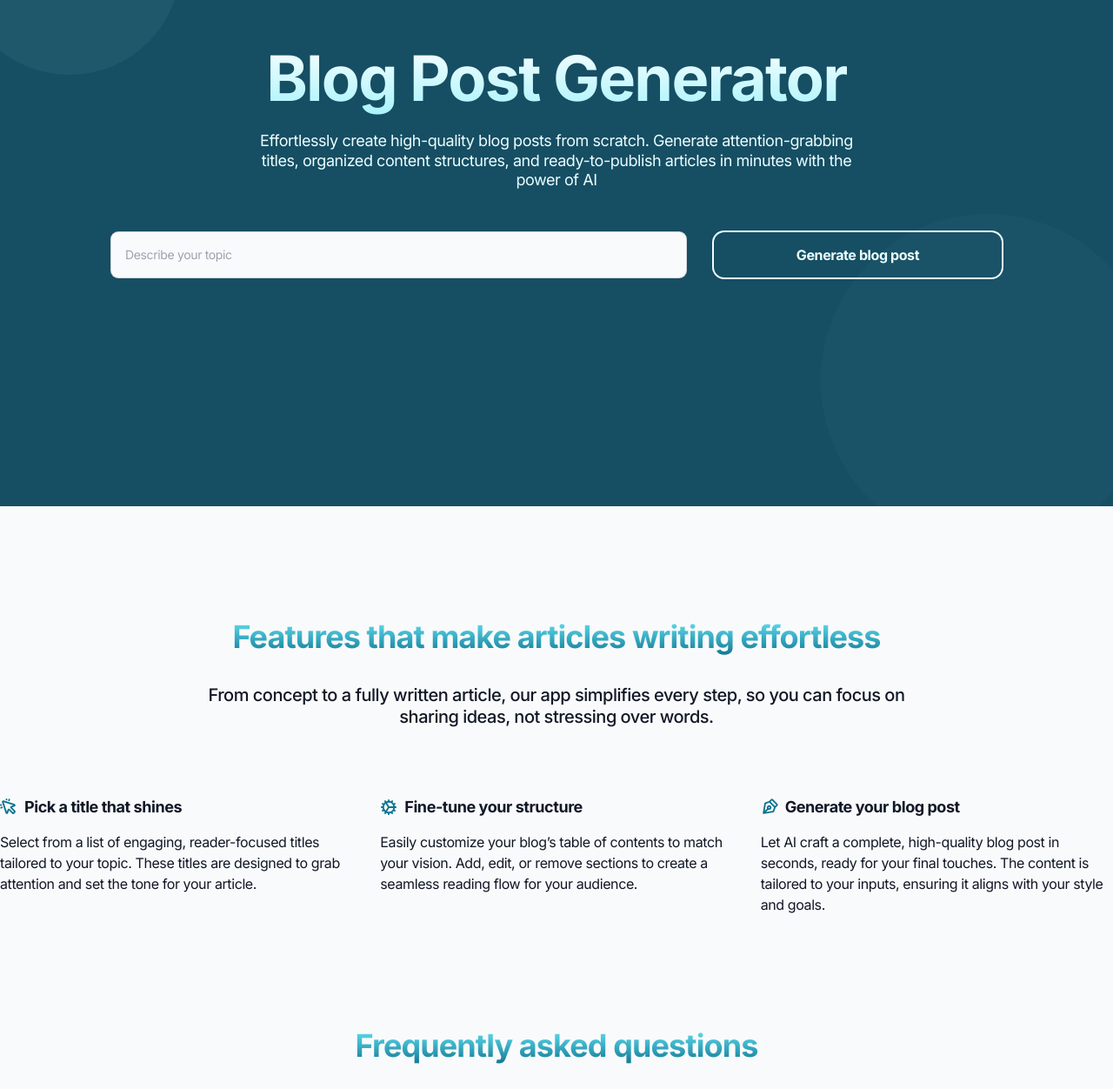
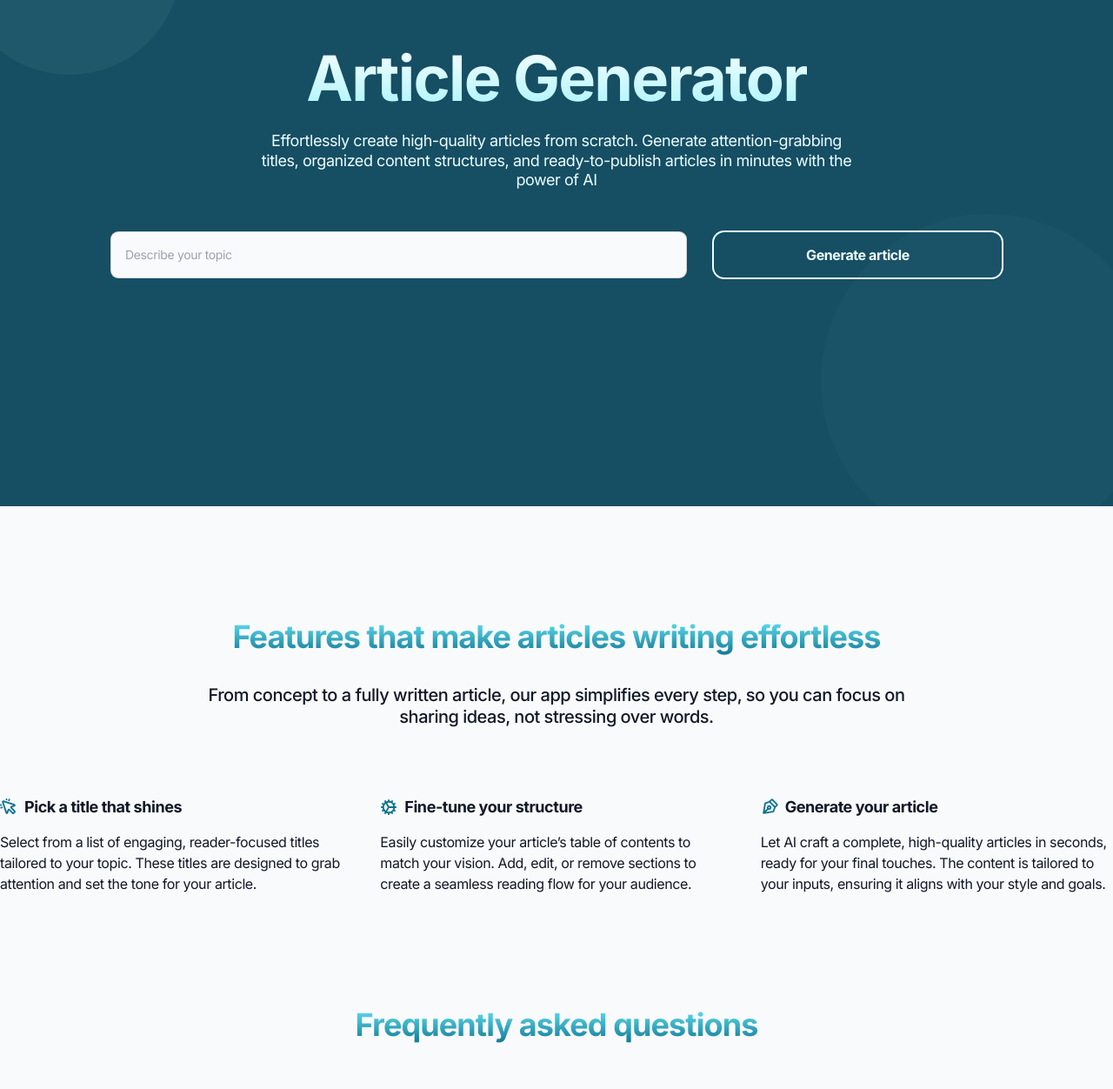
Before and after one commit to jean1591/blog-post-generator, a Next.js app: page / in a window 1280 px wide. Shown: the part 218-1470 px from the top of the page at 87% size. Built offline with nearby package versions, Linux system fonts and the light colour scheme.

Commit message:
refactor: rename blog post to article

```diff
--- a/src/app/(public)/(landing)/components/Faq.tsx
+++ b/src/app/(public)/(landing)/components/Faq.tsx
@@ -44,7 +44,7 @@ export const Faq = () => {
   const [activeIndex, setActiveIndex] = useState(0)
 
   return (
-    <div className="mx-auto w-full max-w-7xl space-y-20 px-4 md:px-0">
+    <div className="mx-auto w-full max-w-7xl space-y-20 px-4 lg:px-0">
       <h2 className="bg-gradient-to-t from-cyan-700 to-cyan-300 bg-clip-text text-center text-4xl font-bold leading-tight tracking-tight text-transparent">
         Frequently asked questions
       </h2>
--- a/src/app/(public)/(landing)/components/Features.tsx
+++ b/src/app/(public)/(landing)/components/Features.tsx
@@ -11,19 +11,19 @@ const features = [
     icon: PiGearFineBold,
     title: 'Fine-tune your structure',
     description:
-      'Easily customize your blog’s table of contents to match your vision. Add, edit, or remove sections to create a seamless reading flow for your audience.',
+      'Easily customize your article’s table of contents to match your vision. Add, edit, or remove sections to create a seamless reading flow for your audience.',
   },
   {
     icon: PiPenNibBold,
-    title: 'Generate your blog post',
+    title: 'Generate your article',
     description:
-      'Let AI craft a complete, high-quality blog post in seconds, ready for your final touches. The content is tailored to your inputs, ensuring it aligns with your style and goals.',
+      'Let AI craft a complete, high-quality articles in seconds, ready for your final touches. The content is tailored to your inputs, ensuring it aligns with your style and goals.',
   },
 ]
 
 export const Features = () => {
   return (
-    <div className="mx-auto w-full max-w-7xl space-y-20 px-4 md:px-0">
+    <div className="mx-auto w-full max-w-7xl space-y-20 px-4 lg:px-0">
       <div className="space-y-8">
         <h2 className="bg-gradient-to-t from-cyan-700 to-cyan-300 bg-clip-text text-center text-4xl font-bold leading-tight tracking-tight text-transparent">
           Features that make articles writing effortless
--- a/src/app/(public)/(landing)/components/Hero.tsx
+++ b/src/app/(public)/(landing)/components/Hero.tsx
@@ -13,11 +13,11 @@ export const Hero = () => {
 
       <div className="relative mx-auto flex h-screen w-full max-w-5xl flex-1 flex-col items-center justify-center space-y-4 px-4 py-24 md:px-0">
         <h1 className="inline-block bg-gradient-to-t from-cyan-200 to-white bg-clip-text text-7xl font-bold leading-tight tracking-tight text-transparent">
-          Blog Post Generator
+          Article Generator
         </h1>
 
         <p className="w-full text-center text-lg leading-tight tracking-tight text-cyan-50 md:w-2/3">
-          Effortlessly create high-quality blog posts from scratch. Generate
+          Effortlessly create high-quality articles from scratch. Generate
           attention-grabbing titles, organized content structures, and
           ready-to-publish articles in minutes with the power of AI
         </p>
--- a/src/app/(public)/(landing)/components/TopicInput.tsx
+++ b/src/app/(public)/(landing)/components/TopicInput.tsx
@@ -23,7 +23,7 @@ export const TopicInput = () => {
         className="block w-full rounded-xl p-4 text-center font-bold leading-tight tracking-tight text-cyan-50 ring-2 ring-cyan-50 transition-colors duration-500 ease-in-out hover:bg-cyan-800 md:w-1/3"
         href="/generate"
       >
-        Generate blog post
+        Generate article
       </Link>
     </div>
   )
--- a/src/app/(public)/generate/components/Ideas.tsx
+++ b/src/app/(public)/generate/components/Ideas.tsx
@@ -147,7 +147,7 @@ const TitleIdeas = () => {
             >
               <div className="space-y-2">
                 <p className="animate-pulse bg-gray-300 font-medium leading-tight tracking-tight text-gray-300">
-                  Blog post title idea Blog post title idea #{index + 1}
+                  Article title idea Article title idea #{index + 1}
                 </p>
                 <p className="font-light text-gray-500">
                   Title idea #{index + 1}
--- a/src/app/(public)/generate/page.tsx
+++ b/src/app/(public)/generate/page.tsx
@@ -1,7 +1,18 @@
 import { Footer } from '../components/Footer'
+import { Metadata } from 'next'
 import { Navbar } from '../components/Navbar'
 import { SelectedTab } from './components/SelectedTab'
 import { TabSelector } from './components/TabSelector'
+import { metadata } from '@/app/layout'
+
+export async function generateMetadata(): Promise<Metadata> {
+  return {
+    ...metadata,
+    alternates: {
+      canonical: 'https://article-generator.jeanrobertou.com/generate',
+    },
+  }
+}
 
 export default function Generate() {
   return (
--- a/src/app/api/generate/post/route.ts
+++ b/src/app/api/generate/post/route.ts
@@ -30,7 +30,7 @@ export async function POST(request: NextRequest): Promise<NextResponse> {
     JSON.stringify({ title, toc }, null, 2)
   )
 
-  const prompt = `Generate a blog post of around 1500 words regarding '${title}'. The post should have the following structure:
+  const prompt = `Generate an article of around 1500 words regarding '${title}'. The article should have the following structure:
   ${displayPlanSections(toc)}
 
 The table of content should be an array of the following PlanSection interface:
--- a/src/app/api/generate/titles/route.ts
+++ b/src/app/api/generate/titles/route.ts
@@ -10,7 +10,7 @@ export async function POST(request: NextRequest): Promise<NextResponse> {
 
   console.log(`[POST] ${nextUrl.pathname}`, { topic })
 
-  const prompt = `Generate 5 titles for a blog post on '${topic}':
+  const prompt = `Generate 5 titles for an article on '${topic}':
 
 Provide a JSON response with the following structure:
 {
--- a/src/app/api/generate/toc/route.ts
+++ b/src/app/api/generate/toc/route.ts
@@ -10,7 +10,7 @@ export async function POST(request: NextRequest): Promise<NextResponse> {
 
   console.log(`[POST] ${nextUrl.pathname}`, { title })
 
-  const prompt = `Generate a table of content for a blog post about '${title}'. The blog post should be around 1500 words.
+  const prompt = `Generate a table of content for an article about '${title}'. The article should be around 1500 words.
 
 The table of content should be an array of the following PlanSection interface:
 interface PlanSection {
```
